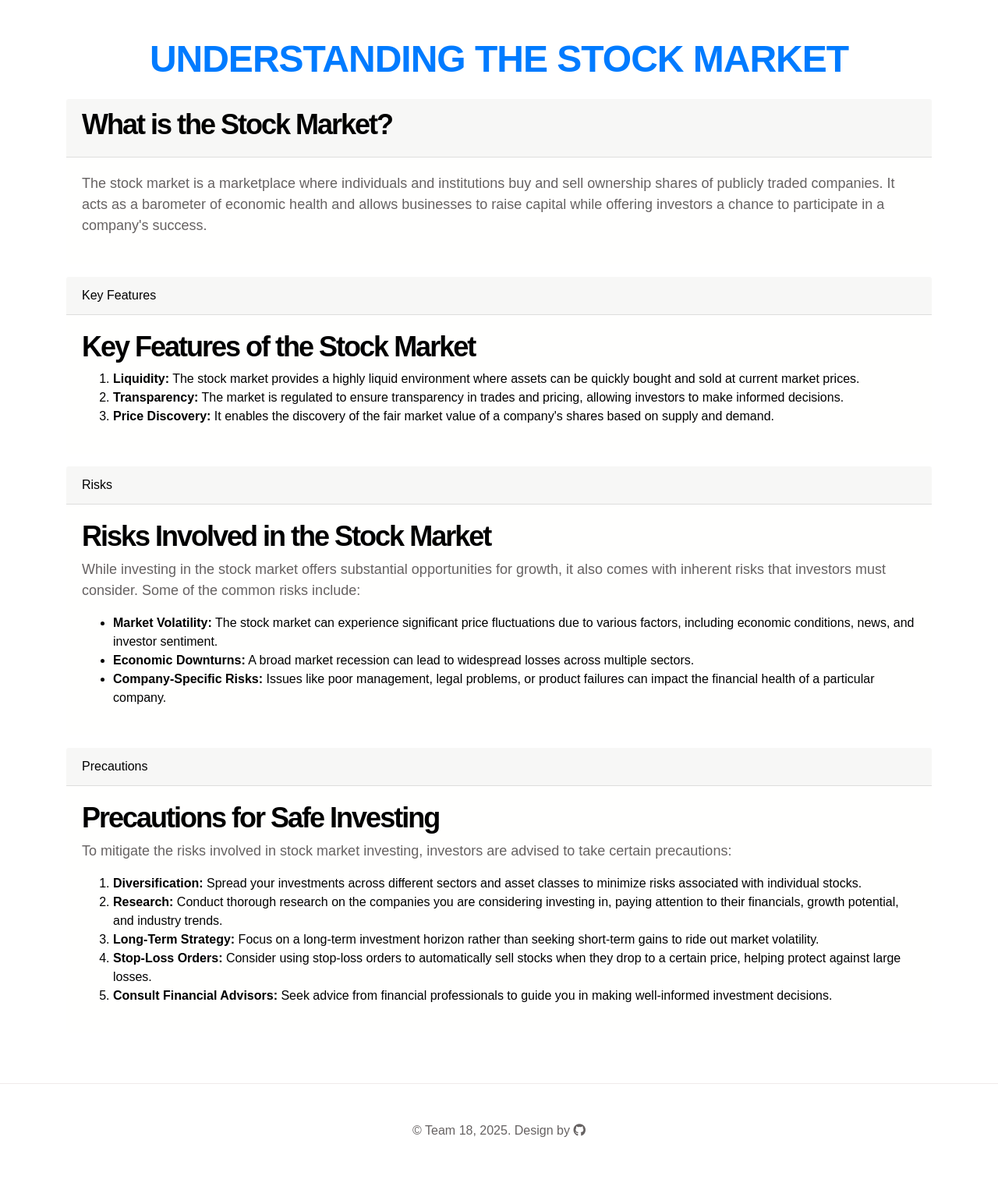
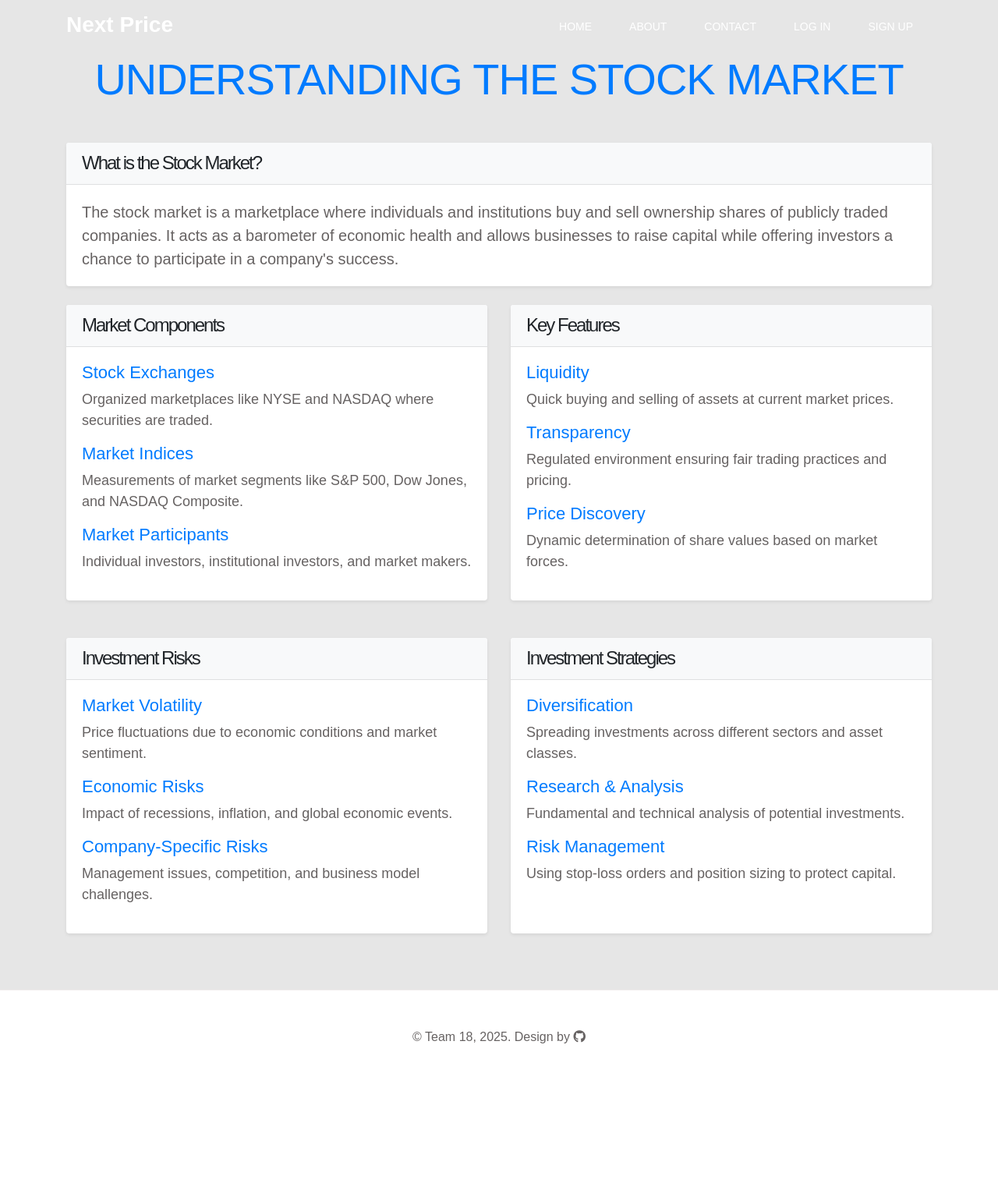
Before and after one commit to amalpk531/stock-price-prediction-using-ML, a Django app: page /about/ in a window 1280 px wide. Shown: the whole page at 78% size. After the commit the page ends 1338 px from the top, so only its background shows below. Run offline with Django 4.2, Linux system fonts and the light colour scheme; some libraries are stand-ins or nearby versions; some web fonts are replaced.

Commit message:
Update about.html

```diff
--- a/templates/about.html
+++ b/templates/about.html
@@ -4,74 +4,125 @@
 {% block title %}Stock Market Overview{% endblock title %}
 
 {% block body %}
-<div class="container my-5">
-    <h1 class="text-center text-primary mb-4">Understanding the Stock Market</h1>
+<section class="py-5" style="background-color:rgb(230, 230, 230);">
+    <div class="container">
+        <h1 class="text-center text-primary display-4 mb-5">Understanding the Stock Market</h1>
 
-    <div class="row">
-        <div class="col-md-12">
-            <!-- Card 1: What is the Stock Market? -->
-            <div class="card bg-dark text-white mb-3">
-                <div class="card-header"><h2>What is the Stock Market?</h2></div>
+        <div class="row g-5">
+            <!-- Introduction Card -->
+            <div class="col-12">
+                <div class="card shadow-sm">
+                    <div class="card-header bg-light text-alert">
+                        <h2 class="h4 mb-0">What is the Stock Market?</h2>
+                    </div>
                     <div class="card-body">
-                    <p>The stock market is a marketplace where individuals and institutions buy and sell ownership shares of publicly traded companies. It acts as a barometer of economic health and allows businesses to raise capital while offering investors a chance to participate in a company's success.</p>
+                        <p class="lead mb-0">The stock market is a marketplace where individuals and institutions buy and sell ownership shares of publicly traded companies. It acts as a barometer of economic health and allows businesses to raise capital while offering investors a chance to participate in a company's success.</p>
+                    </div>
                 </div>
             </div>
 
-            <!-- Card 2: Key Features -->
-            <div class="card bg-dark text-white mb-3">
-                <div class="card-header">Key Features</div>
+            <!-- Market Components Card -->
+            <div class=" col-md-6 my-4"">
+                <div class="card shadow-sm h-100">
+                    <div class="card-header bg-light text-alert">
+                        <h2 class="h4 mb-0">Market Components</h2>
+                    </div>
                     <div class="card-body">
-                    <h2>Key Features of the Stock Market</h2>
-                    <ol>
-                        <li><strong>Liquidity:</strong> The stock market provides a highly liquid environment where assets can be quickly bought and sold at current market prices.</li>
-                        <li><strong>Transparency:</strong> The market is regulated to ensure transparency in trades and pricing, allowing investors to make informed decisions.</li>
-                        <li><strong>Price Discovery:</strong> It enables the discovery of the fair market value of a company's shares based on supply and demand.</li>
-                    </ol>
+                        <ul class="list-unstyled">
+                            <li class="mb-3">
+                                <h5 class="text-primary">Stock Exchanges</h5>
+                                <p>Organized marketplaces like NYSE and NASDAQ where securities are traded.</p>
+                            </li>
+                            <li class="mb-3">
+                                <h5 class="text-primary">Market Indices</h5>
+                                <p>Measurements of market segments like S&P 500, Dow Jones, and NASDAQ Composite.</p>
+                            </li>
+                            <li>
+                                <h5 class="text-primary">Market Participants</h5>
+                                <p class="mb-0">Individual investors, institutional investors, and market makers.</p>
+                            </li>
+                        </ul>
+                    </div>
                 </div>
             </div>
 
-            <!-- Card 3: Risks -->
-            <div class="card bg-dark text-white mb-3">
-                <div class="card-header">Risks</div>
+            <!-- Key Features Card -->
+            <div class=" col-md-6 my-4"">
+                <div class="card shadow-sm h-100">
+                    <div class="card-header bg-light text-">
+                        <h2 class="h4 mb-0">Key Features</h2>
+                    </div>
                     <div class="card-body">
-                    <h2>Risks Involved in the Stock Market</h2>
-                    <p>While investing in the stock market offers substantial opportunities for growth, it also comes with inherent risks that investors must consider. Some of the common risks include:</p>
-                    <ul>
-                        <li><strong>Market Volatility:</strong> The stock market can experience significant price fluctuations due to various factors, including economic conditions, news, and investor sentiment.</li>
-                        <li><strong>Economic Downturns:</strong> A broad market recession can lead to widespread losses across multiple sectors.</li>
-                        <li><strong>Company-Specific Risks:</strong> Issues like poor management, legal problems, or product failures can impact the financial health of a particular company.</li>
+                        <ul class="list-unstyled">
+                            <li class="mb-3">
+                                <h5 class="text-primary">Liquidity</h5>
+                                <p>Quick buying and selling of assets at current market prices.</p>
+                            </li>
+                            <li class="mb-3">
+                                <h5 class="text-primary">Transparency</h5>
+                                <p>Regulated environment ensuring fair trading practices and pricing.</p>
+                            </li>
+                            <li>
+                                <h5 class="text-primary">Price Discovery</h5>
+                                <p class="mb-0">Dynamic determination of share values based on market forces.</p>
+                            </li>
                         </ul>
                     </div>
                 </div>
+            </div>
 
-            <!-- Card 4: Precautions -->
-            <div class="card bg-dark text-white mb-3">
-                <div class="card-header">Precautions</div>
+            <!-- Risks Card -->
+            <div class=" col-md-6 my-4"">
+                <div class="card shadow-sm h-100">
+                    <div class="card-header bg-light text-">
+                        <h2 class="h4 mb-0">Investment Risks</h2>
+                    </div>
                     <div class="card-body">
-                    <h2>Precautions for Safe Investing</h2>
-                    <p>To mitigate the risks involved in stock market investing, investors are advised to take certain precautions:</p>
-                    <ol>
-                        <li><strong>Diversification:</strong> Spread your investments across different sectors and asset classes to minimize risks associated with individual stocks.</li>
-                        <li><strong>Research:</strong> Conduct thorough research on the companies you are considering investing in, paying attention to their financials, growth potential, and industry trends.</li>
-                        <li><strong>Long-Term Strategy:</strong> Focus on a long-term investment horizon rather than seeking short-term gains to ride out market volatility.</li>
-                        <li><strong>Stop-Loss Orders:</strong> Consider using stop-loss orders to automatically sell stocks when they drop to a certain price, helping protect against large losses.</li>
-                        <li><strong>Consult Financial Advisors:</strong> Seek advice from financial professionals to guide you in making well-informed investment decisions.</li>
-                    </ol>
+                        <ul class="list-unstyled">
+                            <li class="mb-3">
+                                <h5 class="text-primary">Market Volatility</h5>
+                                <p>Price fluctuations due to economic conditions and market sentiment.</p>
+                            </li>
+                            <li class="mb-3">
+                                <h5 class="text-primary">Economic Risks</h5>
+                                <p>Impact of recessions, inflation, and global economic events.</p>
+                            </li>
+                            <li>
+                                <h5 class="text-primary">Company-Specific Risks</h5>
+                                <p class="mb-0">Management issues, competition, and business model challenges.</p>
+                            </li>
+                        </ul>
+                    </div>
+                </div>
+            </div>
+
+            <!-- Investment Strategies Card -->
+            <div class=" col-md-6 my-4"">
+                <div class="card shadow-sm h-100">
+                    <div class="card-header bg-light text-">
+                        <h2 class="h4 mb-0">Investment Strategies</h2>
+                    </div>
+                    <div class="card-body">
+                        <ul class="list-unstyled">
+                            <li class="mb-3">
+                                <h5 class="text-primary">Diversification</h5>
+                                <p>Spreading investments across different sectors and asset classes.</p>
+                            </li>
+                            <li class="mb-3">
+                                <h5 class="text-primary">Research & Analysis</h5>
+                                <p>Fundamental and technical analysis of potential investments.</p>
+                            </li>
+                            <li>
+                                <h5 class="text-primary">Risk Management</h5>
+                                <p class="mb-0">Using stop-loss orders and position sizing to protect capital.</p>
+                            </li>
+                        </ul>
                     </div>
                 </div>
             </div>
         </div>
     </div>
+</section>
 
-<script src="https://cdn.jsdelivr.net/npm/bootstrap@5.3.0-alpha1/dist/js/bootstrap.bundle.min.js" integrity="sha384-wXbFVH1UuAWt2e2ZfD3gyll4sqkRcdLMe5mg1lAOUxRVMtQQYgM6bCXRJkb+m2fJ" crossorigin="anonymous"></script>
-
-<style>
-    .bg-dark {
-        background-color:rgb(255, 255, 254) !important;
-    }
-    .text-white {
-        color: black !important;
-    }
-</style>
-
+<!-- No need for Bootstrap JS if you're not using interactive components -->
 {% endblock body %}
```
Lines whose indentation alone changed are shown as unchanged.
